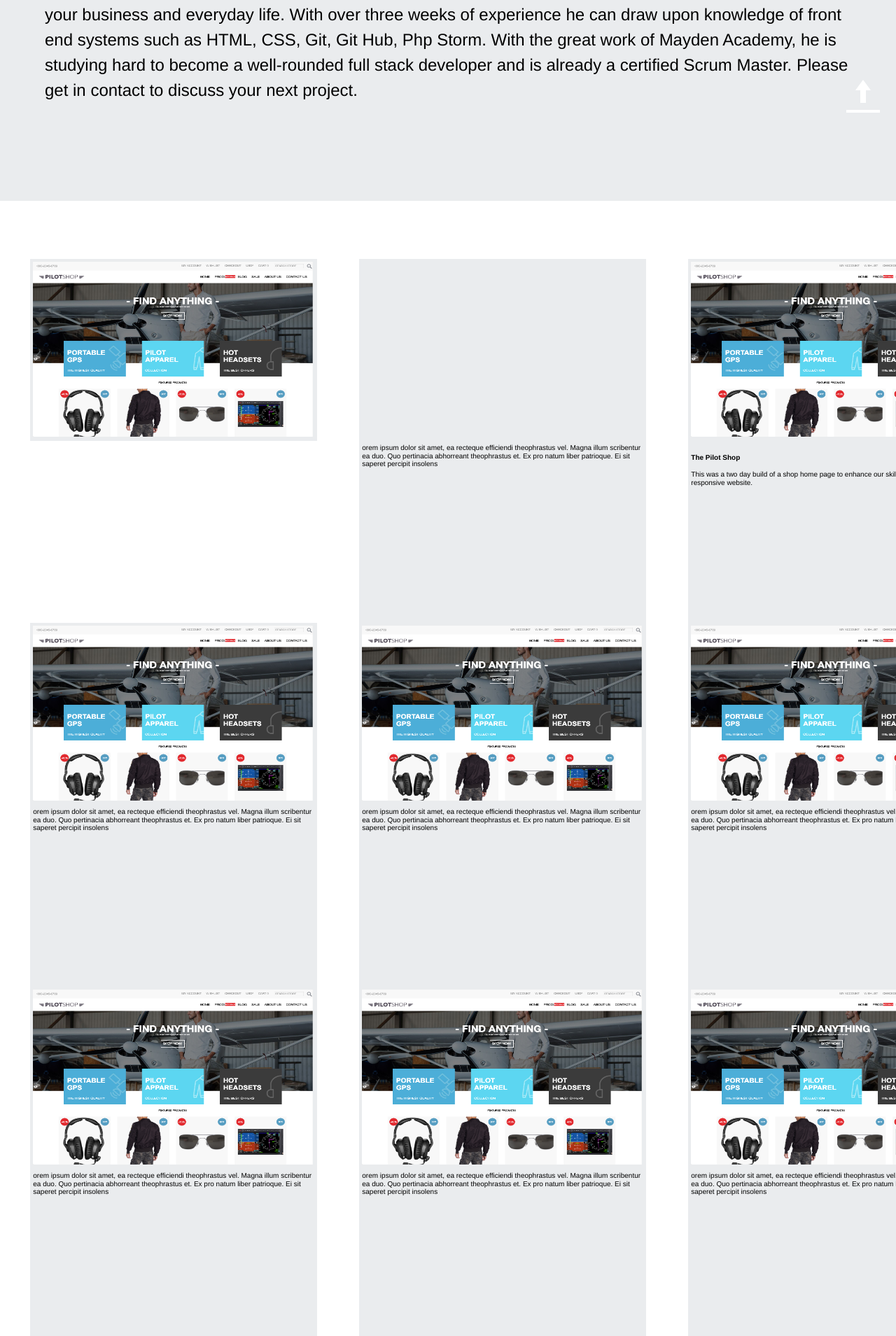
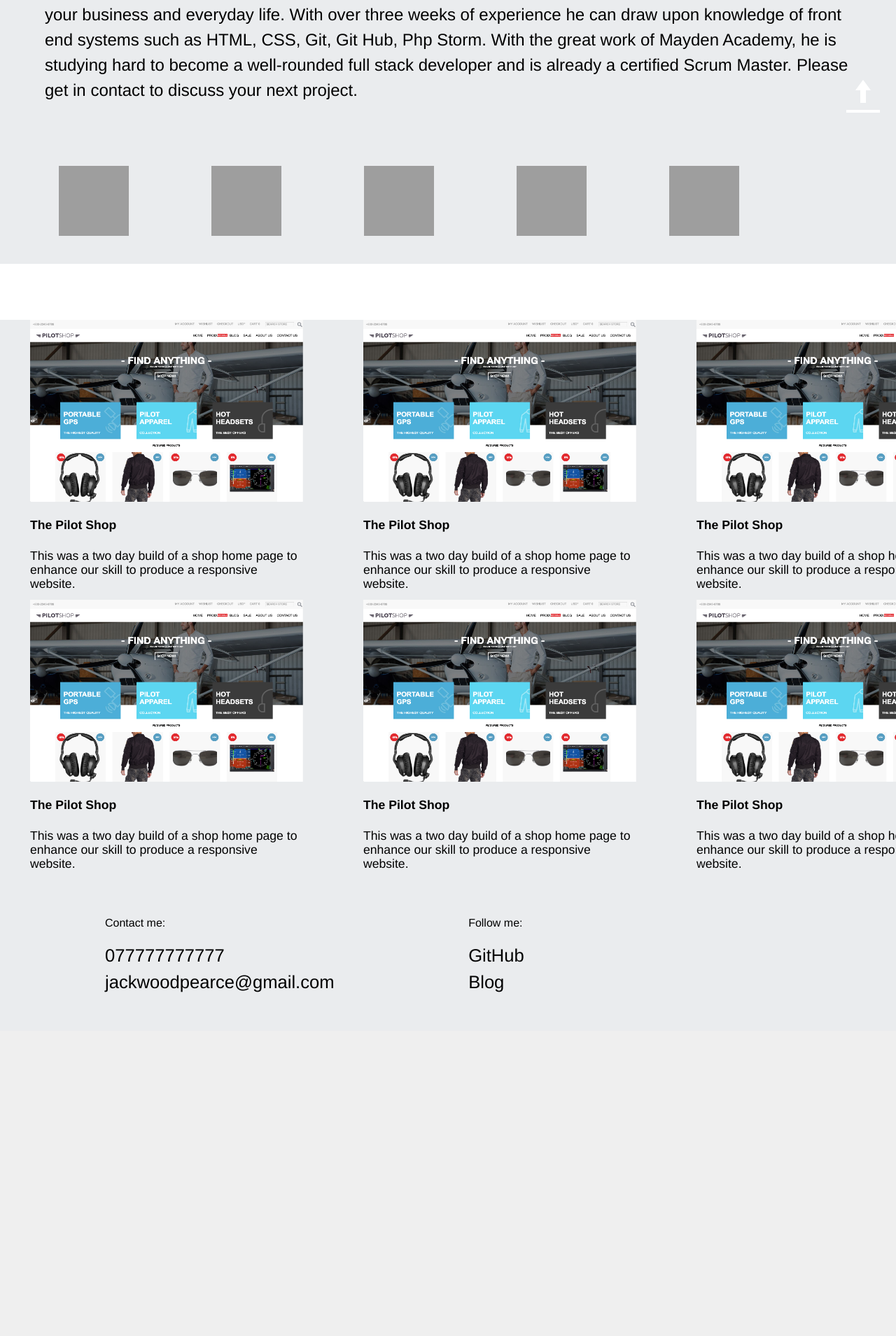
Before and after one commit to C0deJack/portfolio, a PHP site: page / in a window 1280 px wide. Shown: the part 553-2462 px from the top of the page at 70% size. After the commit the page ends 1971 px from the top, so only its background shows below. Run offline with PHP 8.4, Linux system fonts and the light colour scheme; grey boxes are pictures that could not be loaded.

Commit message:
changing layout and styling of portfolio section for responsiveness. Addition of icons to about section

```diff
--- a/index.html
+++ b/index.html
@@ -20,59 +20,68 @@
     <a href="#home" class="side-tab"><img src="assets/uparrow.png"></a>
 </header>
 <section>
-    <!--<video autoplay muted loop class="cloud-video">-->
-        <!--<source src="assets/cloud.mp4" type="video/mp4">-->
-    <!--</video>-->
     <div id="about">
         Jack's designs bring customised and considered innovation to websites and software systems to enhance your business and everyday life. With over three weeks of experience he can draw upon knowledge of front end systems such as HTML, CSS, Git, Git Hub, Php Storm. With the great work of Mayden Academy, he is studying hard to become a well-rounded full stack developer and is already a certified Scrum Master. Please get in contact to discuss your next project.
+    </div>
+    <div class="icons">
+        <div><img src="assets/icons8-html.png"></div>
+        <div><img src="assets/icons8-css3.png"></div>
+        <div><img src="assets/github.png"></div>
+        <div><img src="assets/scrum.png"></div>
+        <div><img src="assets/maydenlogo.png"></div>
     </div>
 </section>
 <main id="portfolio">
     <div>
         <article>
-            <div><img src="assets/pilotshop.png">
-            <h4>The Pilot Shop</h4>
-            <p>This was a two day build of a shop home page to enhance our skill to produce a responsive website.</p>
-            </div>
-        </article>
-        <article>
-            <div><video autoplay muted loop class="roller-video">
-                <source src="assets/roller-coaster.mp4" type="video/mp4">
-            </video>
-            </div>
-            <div>orem ipsum dolor sit amet, ea recteque efficiendi theophrastus vel. Magna illum scribentur ea duo. Quo pertinacia abhorreant theophrastus et. Ex pro natum liber patrioque. Ei sit saperet percipit insolens</div>
-        </article>
-        <article>
-            <div><img src="assets/pilotshop.png"></div>
-            <div>
+            <div class="img-holder"><img src="assets/pilotshop.png"></div>
+            <div class="txt-holder">
                 <h4>The Pilot Shop</h4>
                 <p>This was a two day build of a shop home page to enhance our skill to produce a responsive website.</p>
             </div>
         </article>
         <article>
-            <div><img src="assets/pilotshop.png"></div>
-            <div>orem ipsum dolor sit amet, ea recteque efficiendi theophrastus vel. Magna illum scribentur ea duo. Quo pertinacia abhorreant theophrastus et. Ex pro natum liber patrioque. Ei sit saperet percipit insolens</div>
+            <div class="img-holder"><img src="assets/pilotshop.png"></div>
+            <div class="txt-holder">
+                <h4>The Pilot Shop</h4>
+                <p>This was a two day build of a shop home page to enhance our skill to produce a responsive website.</p>
+            </div>
         </article>
         <article>
-            <div><img src="assets/pilotshop.png"></div>
-            <div>orem ipsum dolor sit amet, ea recteque efficiendi theophrastus vel. Magna illum scribentur ea duo. Quo pertinacia abhorreant theophrastus et. Ex pro natum liber patrioque. Ei sit saperet percipit insolens</div>
+            <div class="img-holder"><img src="assets/pilotshop.png"></div>
+            <div class="txt-holder">
+                <h4>The Pilot Shop</h4>
+                <p>This was a two day build of a shop home page to enhance our skill to produce a responsive website.</p>
+            </div>
         </article>
         <article>
-            <div><img src="assets/pilotshop.png"></div>
-            <div>orem ipsum dolor sit amet, ea recteque efficiendi theophrastus vel. Magna illum scribentur ea duo. Quo pertinacia abhorreant theophrastus et. Ex pro natum liber patrioque. Ei sit saperet percipit insolens</div>
+            <div class="img-holder"><img src="assets/pilotshop.png"></div>
+            <div class="txt-holder">
+                <h4>The Pilot Shop</h4>
+                <p>This was a two day build of a shop home page to enhance our skill to produce a responsive website.</p>
+            </div>
         </article>
         <article>
-            <div><img src="assets/pilotshop.png"></div>
-            <div>orem ipsum dolor sit amet, ea recteque efficiendi theophrastus vel. Magna illum scribentur ea duo. Quo pertinacia abhorreant theophrastus et. Ex pro natum liber patrioque. Ei sit saperet percipit insolens</div>
+            <div class="img-holder"><img src="assets/pilotshop.png"></div>
+            <div class="txt-holder">
+                <h4>The Pilot Shop</h4>
+                <p>This was a two day build of a shop home page to enhance our skill to produce a responsive website.</p>
+            </div>
         </article>
         <article>
-            <div><img src="assets/pilotshop.png"></div>
-            <div>orem ipsum dolor sit amet, ea recteque efficiendi theophrastus vel. Magna illum scribentur ea duo. Quo pertinacia abhorreant theophrastus et. Ex pro natum liber patrioque. Ei sit saperet percipit insolens</div>
-        </article>
-        <article>
-            <div><img src="assets/pilotshop.png"></div>
-            <div>orem ipsum dolor sit amet, ea recteque efficiendi theophrastus vel. Magna illum scribentur ea duo. Quo pertinacia abhorreant theophrastus et. Ex pro natum liber patrioque. Ei sit saperet percipit insolens</div>
-        </article>
+            <div class="img-holder"><img src="assets/pilotshop.png"></div>
+            <div class="txt-holder">
+                <h4>The Pilot Shop</h4>
+                <p>This was a two day build of a shop home page to enhance our skill to produce a responsive website.</p>
+            </div>
+        <!--</article>-->
+            <!--<article>-->
+                <!--<div><video  muted loop class="roller-video">&lt;!&ndash;need to add "autoplay" before muted&ndash;&gt;-->
+                    <!--<source src="assets/roller-coaster.mp4" type="video/mp4">-->
+                <!--</video>-->
+                <!--</div>-->
+                <!--<div>orem ipsum dolor sit amet, ea recteque efficiendi theophrastus vel. Magna illum scribentur ea duo. Quo pertinacia abhorreant theophrastus et. Ex pro natum liber patrioque. Ei sit saperet percipit insolens</div>-->
+            <!--</article>-->
     </div>
 </main>
 <footer id="contact">
--- a/styles.css
+++ b/styles.css
@@ -139,37 +139,62 @@ section div {
     width: 90%;
 }
 
+.icons {
+    margin: 0 auto;
+    padding: 20px;
+}
+
+.icons div {
+    display: inline-block;
+    width: 19%;
+    height: 100%;
+}
+
+section img {
+    height: 100px;
+    width: 100px;
+    margin: 0 auto;
+}
+
 /*=====================MAIN - PORTFOLIO========================*/
 
 main {
+    width: 100%;
     overflow: auto;
-  padding-top: 60px;
+    /*padding-top: 60px;*/
 }
 
 main div {
-    width: 1600px;
-    overflow: auto;
+    width: 1700px;
+    /*overflow: auto;*/
     margin: 0 auto;
-    padding: 1%;
+    margin-top: 80px;
 }
 
 article {
-    height: 500px;
-    width: 450px;
+    height: 400px;
+    width: 28%;
     float: left;
-    margin: 10px;
+    background-color: #EAECEE;
+    /*margin: 20px;*/
 }
 
-article div {
-    width: 410px;
+.img-holder {
+    width: 390px;
     height: 260px;
     margin: 0 auto;
-    background-color: #EAECEE;
+}
+
+.txt-holder {
+    width: 390px;
+    height: 150px;
+    margin: 0 auto;
+    font-size: 1.1rem;
 }
 
 main img {
-    width: 400px;
-    height: 250px;
+    width: 100%;
+    height: 100%;
 }
 
 .roller-video {
@@ -219,11 +244,19 @@ footer a:hover {
         margin-left: 100px;
     }
 
+    main div {
+        width: 950px;
+    }
+
 }
 
 @media screen and (max-width: 900px){
     .contact-box {
         margin-left: 50px;
+    }
+
+    main div {
+        width: 850px;
     }
 
 }
@@ -241,4 +274,8 @@ footer a:hover {
         left: 52%;
     }
 
+    main div {
+        width: 400px;
+    }
+
 }
```
